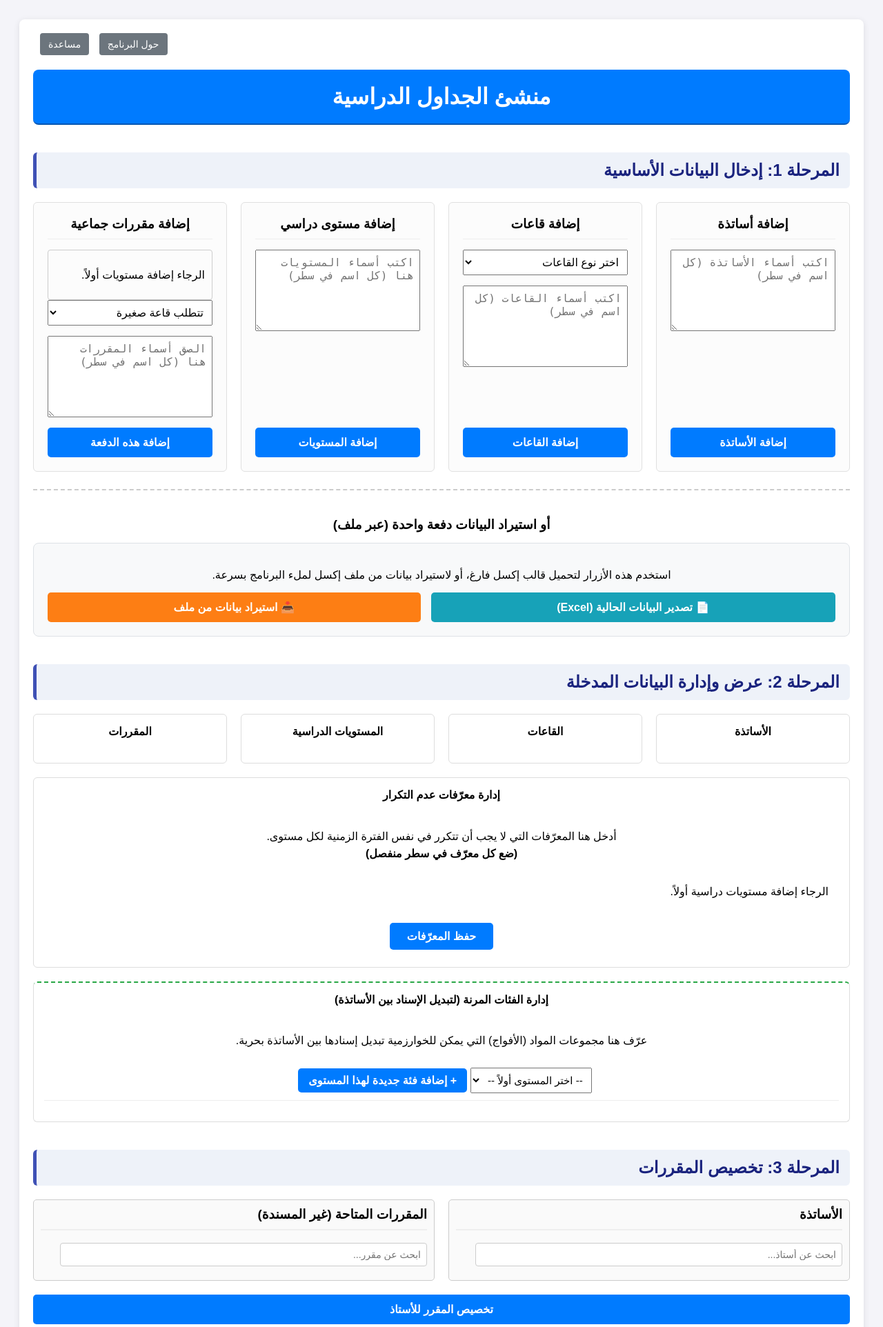
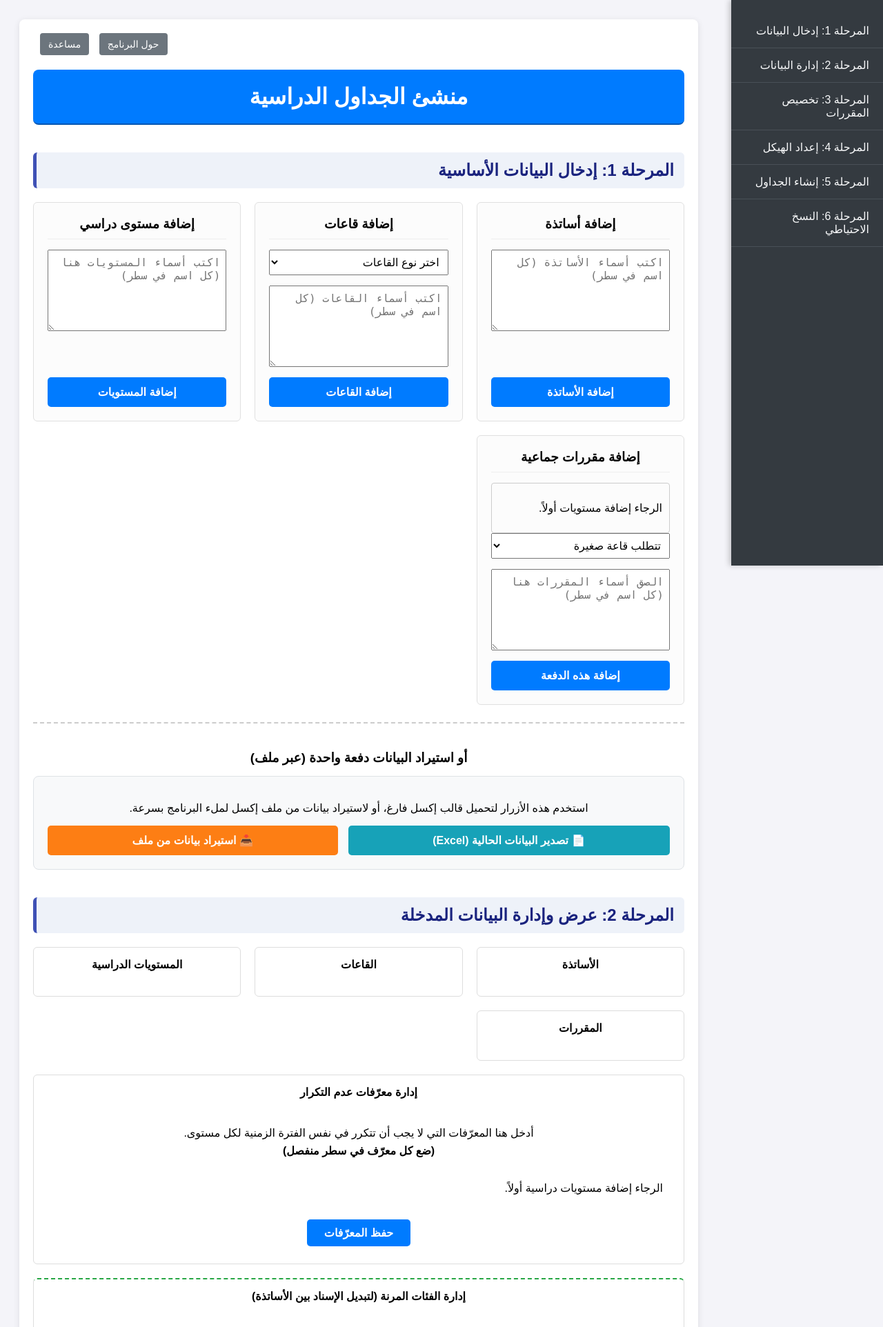
Before and after one commit to chyahia/university-schedule-generator, a Flask app: page / in a window 1280 px wide. Shown: the top 1924 px of the page at 69% size. Run offline with Flask 3, Linux system fonts and the light colour scheme; data that the repository does not hold is empty; some libraries are stand-ins or nearby versions.

Commit message:
university-schedule-generator-update02

```diff
--- a/static/script.js
+++ b/static/script.js
@@ -29,9 +29,28 @@ window.addEventListener('DOMContentLoaded', () => {
     setupDataImportExportListeners();
     setupSettingsManagementListeners();
     setupFlexCategoriesListeners();
+    setupSidebarNavigation();
 });
 
-
+function setupSidebarNavigation() {
+    const sidebar = document.getElementById('sidebar-nav');
+    if (!sidebar) return;
+
+    sidebar.addEventListener('click', function(event) {
+        // نتأكد أن العنصر المضغوط هو رابط <a>
+        if (event.target.tagName === 'A') {
+            event.preventDefault(); // منع القفز الفوري
+            const targetId = event.target.getAttribute('href');
+            const targetElement = document.querySelector(targetId);
+
+            if (targetElement) {
+                targetElement.scrollIntoView({
+                    behavior: 'smooth' // تفعيل التمرير الناعم
+                });
+            }
+        }
+    });
+}
 // =================================================================================
 // --- Core Data Loading and UI Generation ---
 // =================================================================================
--- a/static/style.css
+++ b/static/style.css
@@ -1120,3 +1120,51 @@ button:active {
     right: 0;
     top: 2px;
 }
+
+/* =================================================== */
+/* === (جديد) تنسيقات قائمة التنقل الجانبية (Sidebar) === */
+/* =================================================== */
+
+#sidebar-nav {
+    position: fixed; /* تثبيت القائمة في الشاشة */
+    right: 0;
+    top: 0;
+    width: 220px; /* عرض القائمة الجانبية */
+    height: 100%;
+    background-color: #343a40; /* لون خلفية داكن */
+    padding-top: 20px;
+    z-index: 100; /* للتأكد من أنها فوق بقية العناصر */
+    box-shadow: -3px 0 8px rgba(0,0,0,0.2);
+}
+
+#sidebar-nav ul {
+    list-style-type: none;
+    padding: 0;
+    margin: 0;
+}
+
+#sidebar-nav li a {
+    display: block;
+    color: #f8f9fa; /* لون الخط */
+    padding: 15px 20px;
+    text-decoration: none;
+    font-size: 16px;
+    transition: background-color 0.3s, padding-right 0.3s;
+    border-bottom: 1px solid #495057;
+}
+
+#sidebar-nav li a:hover {
+    background-color: #007bff; /* تغيير اللون عند المرور */
+    padding-right: 25px; /* إضافة حركة بسيطة */
+}
+
+/* تعديل المحتوى الرئيسي لإفساح المجال للقائمة */
+main {
+    margin-right: 240px; /* مساحة للقائمة + هامش صغير */
+    max-width: 1200px;
+    margin-left: auto; /* إبقاء التوسيط الأفقي */
+    background: white;
+    padding: 20px;
+    border-radius: 8px;
+    box-shadow: 0 2px 10px rgba(0,0,0,0.1);
+}
--- a/templates/index.html
+++ b/templates/index.html
@@ -40,6 +40,17 @@
             </ul>
         </div>
     </div>
+
+    <nav id="sidebar-nav">
+        <ul>
+            <li><a href="#data-entry">المرحلة 1: إدخال البيانات</a></li>
+            <li><a href="#data-management">المرحلة 2: إدارة البيانات</a></li>
+            <li><a href="#assign-courses">المرحلة 3: تخصيص المقررات</a></li>
+            <li><a href="#schedule-structure-setup">المرحلة 4: إعداد الهيكل</a></li>
+            <li><a href="#generated-timetables">المرحلة 5: إنشاء الجداول</a></li>
+            <li><a href="#backup-restore-section">المرحلة 6: النسخ الاحتياطي</a></li>
+        </ul>
+    </nav>
 
     <main>
         <div class="top-buttons">
```
Also changed, not shown: logo.ico (added).
